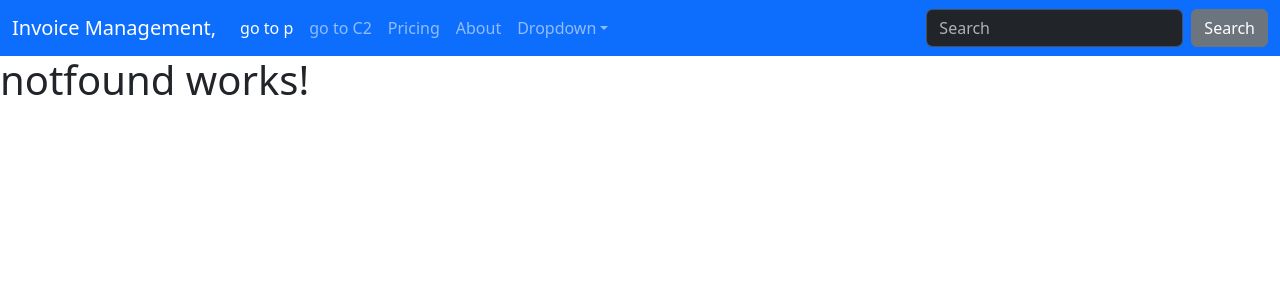
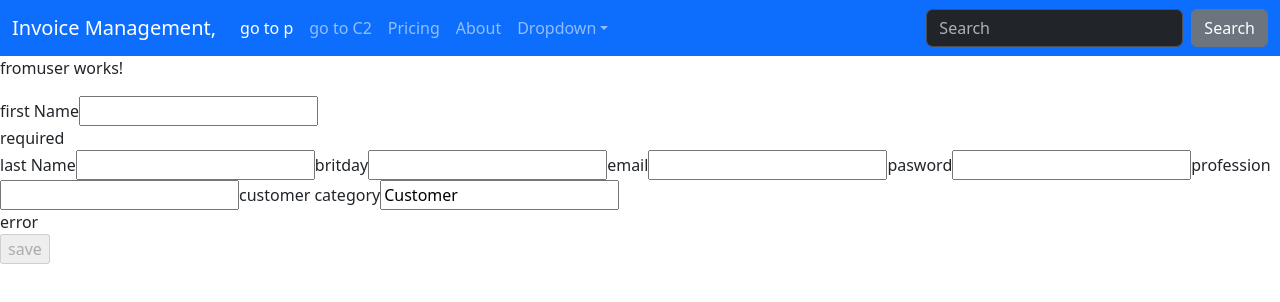
Before and after one commit to radhouene-massoudi/4twin5_23_24, an Angular app: page /userform in a window 1280 px wide. Shown: the top 302 px of the page. Built offline with nearby package versions, Linux system fonts and the light colour scheme.

Commit message:
senace 9

```diff
--- a/src/app/app-routing.module.ts
+++ b/src/app/app-routing.module.ts
@@ -15,6 +15,7 @@ import { C1Component } from './cours/c1/c1.component';
 import { C2Component } from './cours/c2/c2.component';
 import { ReactiveFormsModule } from '@angular/forms';
 import { ReactiveformComponent } from './reactiveform/reactiveform.component';
+import { FromuserComponent } from './fromuser/fromuser.component';
 
 const routes: Routes = [
   //{path:'',redirectTo:'login',pathMatch:'full'},
@@ -24,6 +25,7 @@ const routes: Routes = [
   {path:'detail/:id/:etat',component:InvoiceComponent},
   {path:'invoice',component:DetailtwoComponent},
   {path:'c1',component:C1Component},
+  {path:'userform',component:FromuserComponent},
   {path:'c2',component:C2Component},
   {path:'f',component:FirstComponent},
   {path:'reactive',component:ReactiveformComponent},
--- a/src/app/app.module.ts
+++ b/src/app/app.module.ts
@@ -21,6 +21,7 @@ import { C1Component } from './cours/c1/c1.component';
 import { C2Component } from './cours/c2/c2.component';
 import { HttpClientModule } from '@angular/common/http';
 import { ReactiveformComponent } from './reactiveform/reactiveform.component';
+import { FromuserComponent } from './fromuser/fromuser.component';
 @NgModule({
   declarations: [
     AppComponent,
@@ -38,6 +39,7 @@ import { ReactiveformComponent } from './reactiveform/reactiveform.component';
     C1Component,
     C2Component,
     ReactiveformComponent,
+    FromuserComponent,
   ],
   imports: [
     BrowserModule,
--- /dev/null
+++ b/src/app/fromuser/fromuser.component.html
@@ -0,0 +1,32 @@
+<p>fromuser works!</p>
+<form [formGroup]="formUser">
+    <label>first Name</label>
+    <input type="text" formControlName="firstname">
+    <div *ngIf="formUser.get('firstname')?.invalid">
+        <div *ngIf="formUser.get('firstname')?.errors?.['required']">
+            required
+        </div>
+        <div *ngIf="formUser.get('firstname')?.errors?.['minlength']">
+            minlength
+        </div>
+        <div *ngIf="formUser.get('firstname')?.errors?.['pattern']">
+            pattern
+        </div>
+    </div>
+    <label>last Name</label>
+    <input type="text" formControlName="lastname">
+    <label>britday</label>
+    <input type="text" formControlName="brithday">
+    <label>email</label>
+    <input type="text" formControlName="email">
+    <label>pasword</label>
+    <input type="text" formControlName="pwd">
+    <label>profession</label>
+    <input type="text" formControlName="profession">
+    <label>customer category</label>
+    <input type="text" formControlName="customerCategory">
+    <div *ngIf="formUser.get('customerCategory')?.value!=='customer'">
+error
+    </div>
+    <input type="submit" value="save" [disabled]="!checkCategory()">
+</form>
--- /dev/null
+++ b/src/app/fromuser/fromuser.component.ts
@@ -0,0 +1,36 @@
+import { Component } from '@angular/core';
+import { FormBuilder, Validators } from '@angular/forms';
+
+@Component({
+  selector: 'app-fromuser',
+  templateUrl: './fromuser.component.html',
+  styleUrls: ['./fromuser.component.css']
+})
+export class FromuserComponent {
+
+  constructor(private fb:FormBuilder){
+
+  }
+formUser=this.fb.group({
+  firstname:['',[Validators.required,Validators.minLength(3),Validators.pattern("[a-zA-Z]*")]],
+  lastname:[''],
+  brithday:[''],
+  email:[''],
+  pwd:[''],
+  profession:[''],
+  customerCategory:['Customer'],
+});
+ checkCategory(){
+  let cat=this.formUser.get('customerCategory')?.value;
+
+  if (cat=='Customer' && this.formUser.valid){
+    console.log(cat)
+
+    return true;
+  }
+
+  else{
+   return false;
+}
+}
+}
--- a/src/app/reactiveform/reactiveform.component.html
+++ b/src/app/reactiveform/reactiveform.component.html
@@ -23,7 +23,9 @@ pwd:<input type="text" [formControl]="pwd">
     <input type="text" formControlName="pwdfb">
     <div *ngFor="let a of skills.controls;let i=index" formArrayName="skills">
         <input type="text" formControlName="{{i}}">
+        <input type="submit" value="-" (click)="RemoveElementFromSkills(i)">
     </div>
+    <input type="submit" (click)="addElementToSkills()" value="+">
 
     <input type="submit" value="save" (click)="showFg()" [disabled]="frombuil.invalid">
 </form>
--- a/src/app/reactiveform/reactiveform.component.ts
+++ b/src/app/reactiveform/reactiveform.component.ts
@@ -45,4 +45,10 @@ frombuil=this.fb.group({
 get skills(){
 return this.frombuil.get('skills') as FormArray
 }
+addElementToSkills(){
+  this.skills.push(new FormControl(''))
 }
+RemoveElementFromSkills(index:any){
+this.skills.removeAt(index);
+}
+}
```
Also changed, not shown: src/app/fromuser/fromuser.component.css (added), 1 other file (tests, documents, lock files or other folders).
